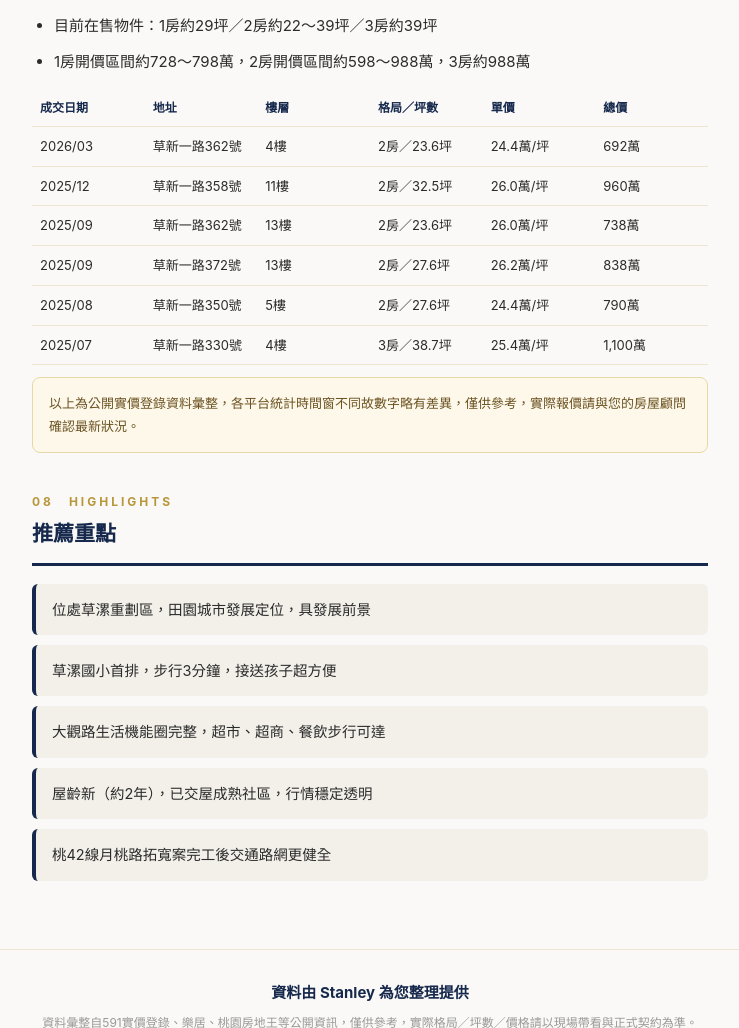
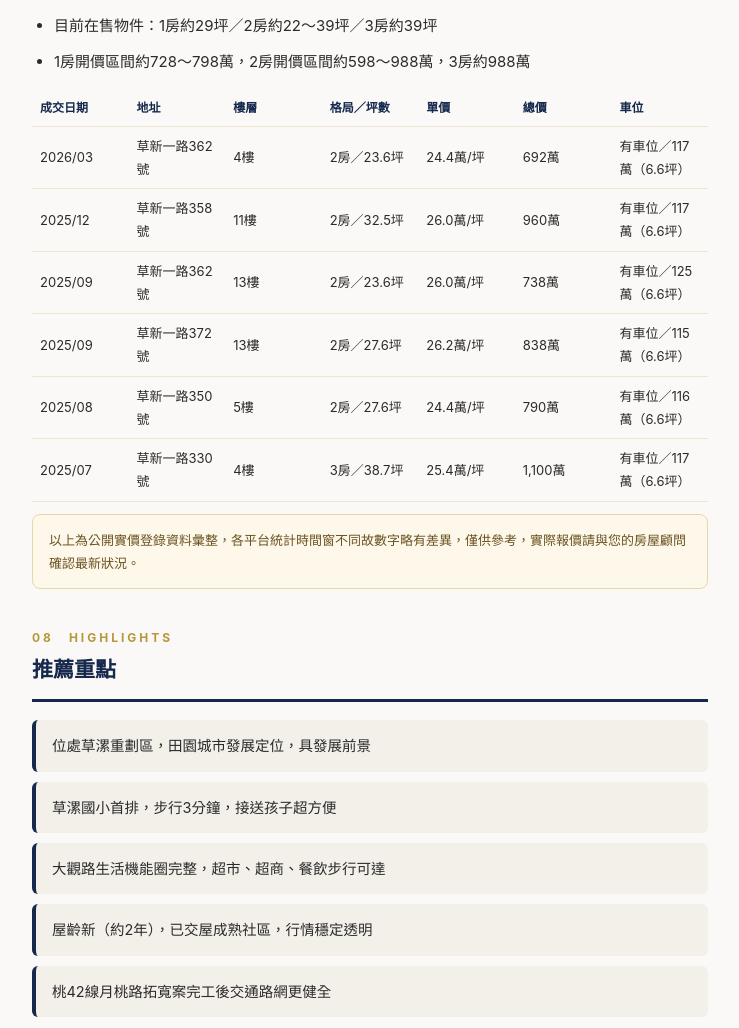
Before and after one commit to drummersolo50399/stanley-community-guides, a plain HTML site: page hejing-chujian/index.html in a window 1280 px wide. Shown: the part 2401-3429 px from the top of the page, without its empty margins (270-1009 px from the left). Drawn offline with Linux system fonts and the light colour scheme.

Commit message:
Update property listings and ageUpdate parking display format and rebrand to 中信房屋-鍾思俞nt information

```diff
--- a/hejing-chujian/index.html
+++ b/hejing-chujian/index.html
@@ -155,15 +155,16 @@
           <th style="color:#16294d">格局／坪數</th>
           <th style="color:#16294d">單價</th>
           <th style="color:#16294d">總價</th>
+          <th style="color:#16294d">車位</th>
         </tr>
       </thead>
       <tbody>
-        <tr><td>2026/03</td><td>草新一路362號</td><td>4樓</td><td>2房／23.6坪</td><td>24.4萬/坪</td><td>692萬</td></tr>
-        <tr><td>2025/12</td><td>草新一路358號</td><td>11樓</td><td>2房／32.5坪</td><td>26.0萬/坪</td><td>960萬</td></tr>
-        <tr><td>2025/09</td><td>草新一路362號</td><td>13樓</td><td>2房／23.6坪</td><td>26.0萬/坪</td><td>738萬</td></tr>
-        <tr><td>2025/09</td><td>草新一路372號</td><td>13樓</td><td>2房／27.6坪</td><td>26.2萬/坪</td><td>838萬</td></tr>
-        <tr><td>2025/08</td><td>草新一路350號</td><td>5樓</td><td>2房／27.6坪</td><td>24.4萬/坪</td><td>790萬</td></tr>
-        <tr><td>2025/07</td><td>草新一路330號</td><td>4樓</td><td>3房／38.7坪</td><td>25.4萬/坪</td><td>1,100萬</td></tr>
+        <tr><td>2026/03</td><td>草新一路362號</td><td>4樓</td><td>2房／23.6坪</td><td>24.4萬/坪</td><td>692萬</td><td>有車位／117萬（6.6坪）</td></tr>
+        <tr><td>2025/12</td><td>草新一路358號</td><td>11樓</td><td>2房／32.5坪</td><td>26.0萬/坪</td><td>960萬</td><td>有車位／117萬（6.6坪）</td></tr>
+        <tr><td>2025/09</td><td>草新一路362號</td><td>13樓</td><td>2房／23.6坪</td><td>26.0萬/坪</td><td>738萬</td><td>有車位／125萬（6.6坪）</td></tr>
+        <tr><td>2025/09</td><td>草新一路372號</td><td>13樓</td><td>2房／27.6坪</td><td>26.2萬/坪</td><td>838萬</td><td>有車位／115萬（6.6坪）</td></tr>
+        <tr><td>2025/08</td><td>草新一路350號</td><td>5樓</td><td>2房／27.6坪</td><td>24.4萬/坪</td><td>790萬</td><td>有車位／116萬（6.6坪）</td></tr>
+        <tr><td>2025/07</td><td>草新一路330號</td><td>4樓</td><td>3房／38.7坪</td><td>25.4萬/坪</td><td>1,100萬</td><td>有車位／117萬（6.6坪）</td></tr>
       </tbody>
     </table>
     <div class="note-box">以上為公開實價登錄資料彙整，各平台統計時間窗不同故數字略有差異，僅供參考，實際報價請與您的房屋顧問確認最新狀況。</div>
@@ -183,7 +184,7 @@
 </main>
 
 <footer>
-  <div class="agent">資料由 Stanley 為您整理提供</div>
+  <div class="agent">資料由 中信房屋－鍾思俞 為您整理提供</div>
   <div class="fine">資料彙整自591實價登錄、樂居、桃園房地王等公開資訊，僅供參考，實際格局／坪數／價格請以現場帶看與正式契約為準。</div>
   <div class="fine" style="margin-top:4px">更新日期：2026年8月15日</div>
 </footer>
```
